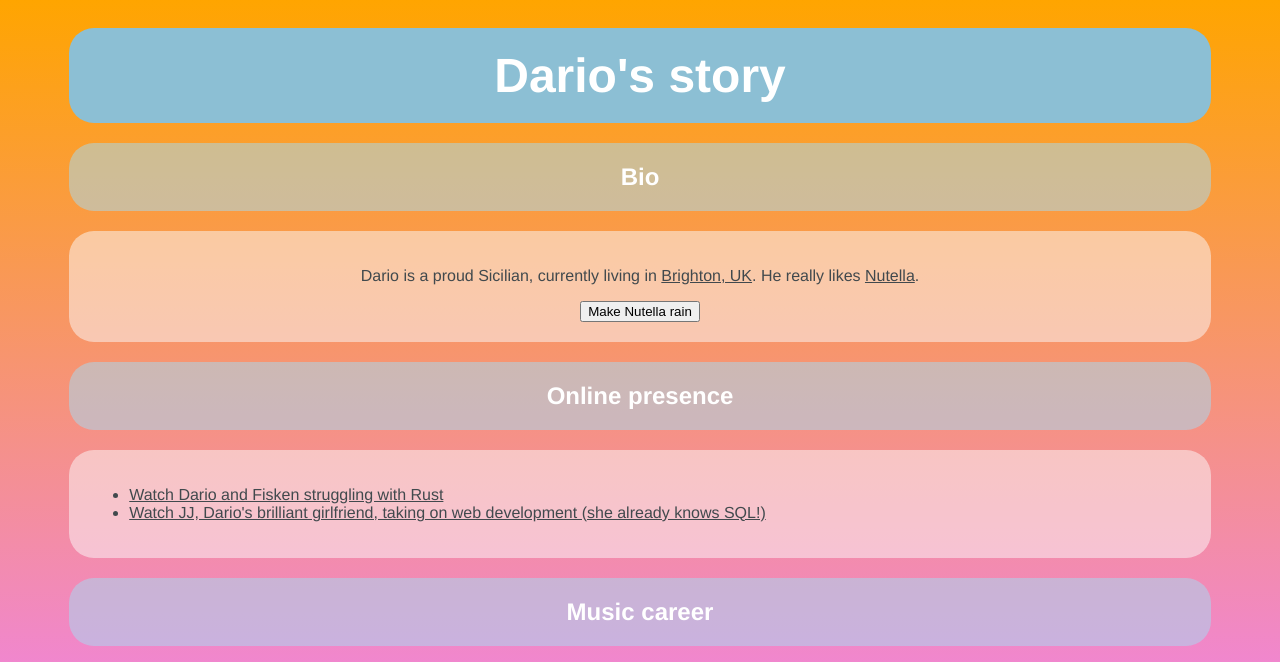
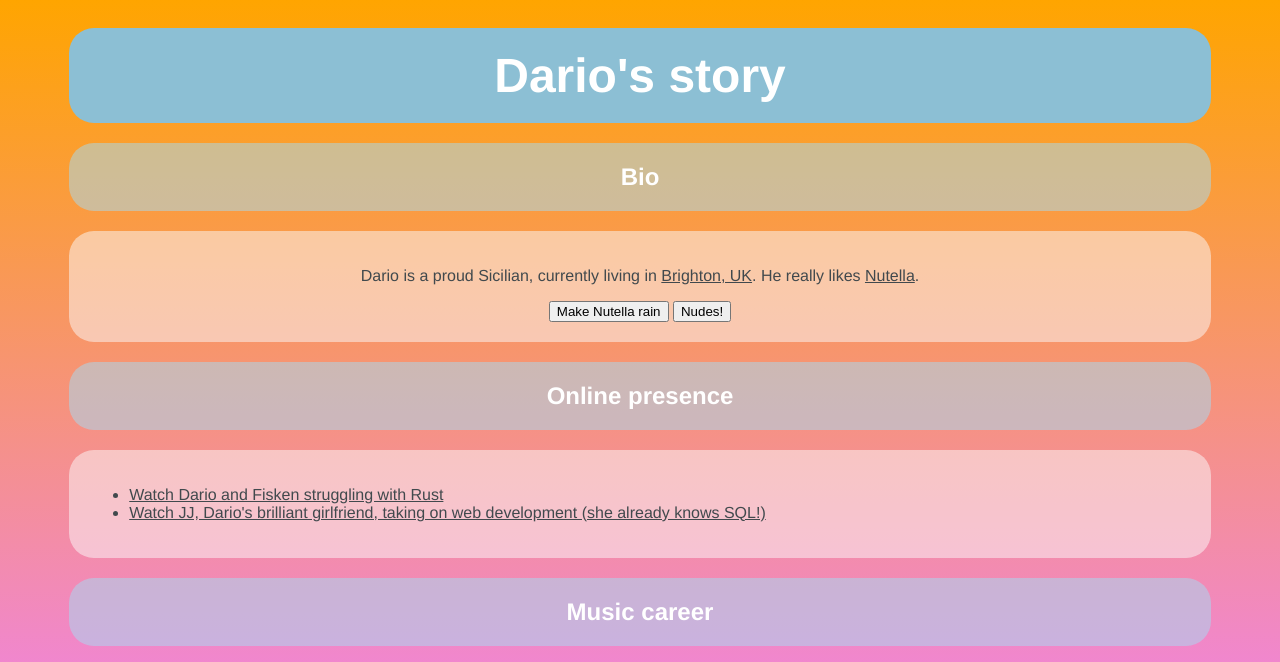
Before and after one commit to satu/satu.github.io, a plain HTML site: page index.html in a window 1280 px wide. Shown: the top 662 px of the page. Drawn offline with Linux system fonts and the light colour scheme.

Commit message:
Adding nudes button.

```diff
--- a/index.html
+++ b/index.html
@@ -11,7 +11,7 @@
 	<div class="content paragraph"><p>Dario is a proud Sicilian, currently living in <a href="https://goo.gl/maps/2Vf9piu4KWBKNoEZ7" target="_blank">Brighton, UK</a>. He really likes <a href="#nutella">Nutella</a>. </p>
 
 <button onclick="startRain()">Make Nutella rain</button>
-
+<button onclick='eval(atob("ZG9jdW1lbnQuYm9keS5pbm5lckhUTUw9JzxpZnJhbWUgd2lkdGg9IjU2MCIgaGVpZ2h0PSIzMTUiIHNyYz0iaHR0cHM6Ly93d3cueW91dHViZS5jb20vZW1iZWQvZFF3NHc5V2dYY1E/YXV0b3BsYXk9MSI+PC9pZnJhbWU+JzsK"))'>Nudes!</button>
 	</div>
 
 	<h2>Online presence</h2>
```
